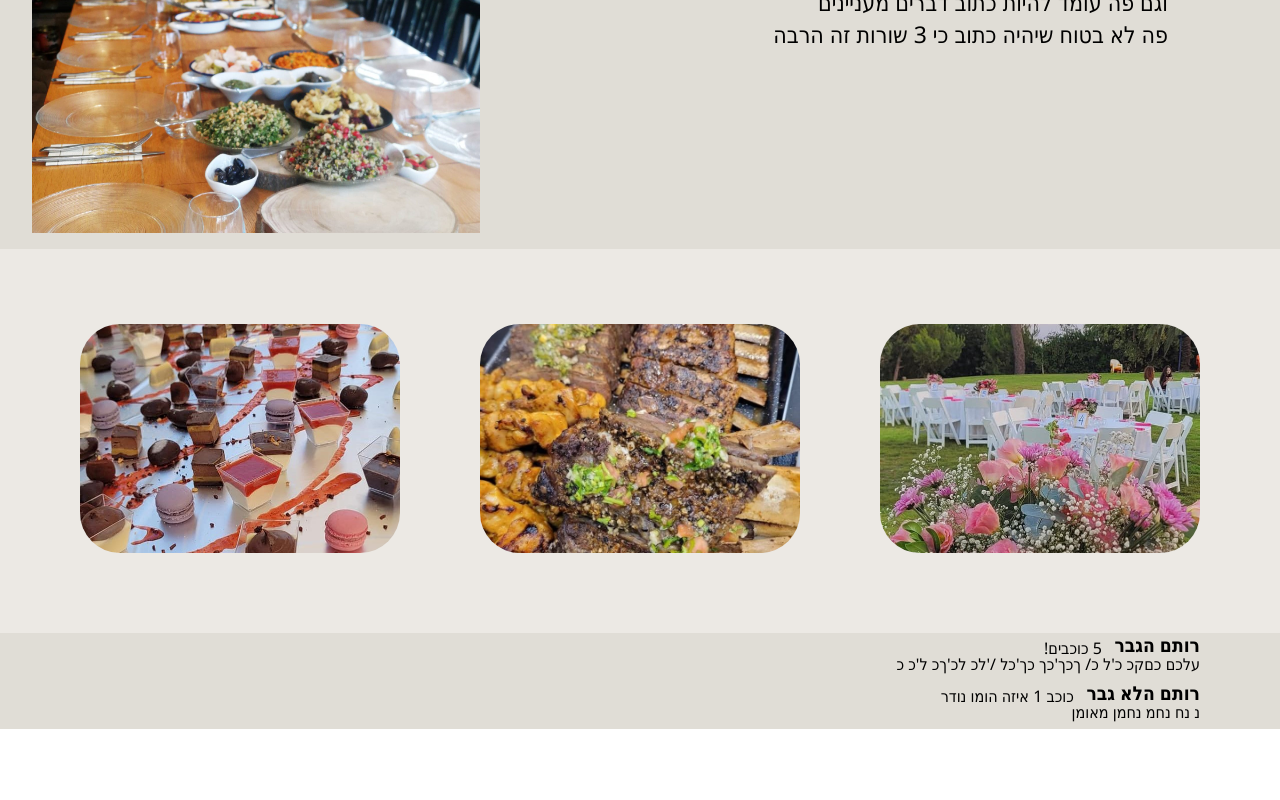
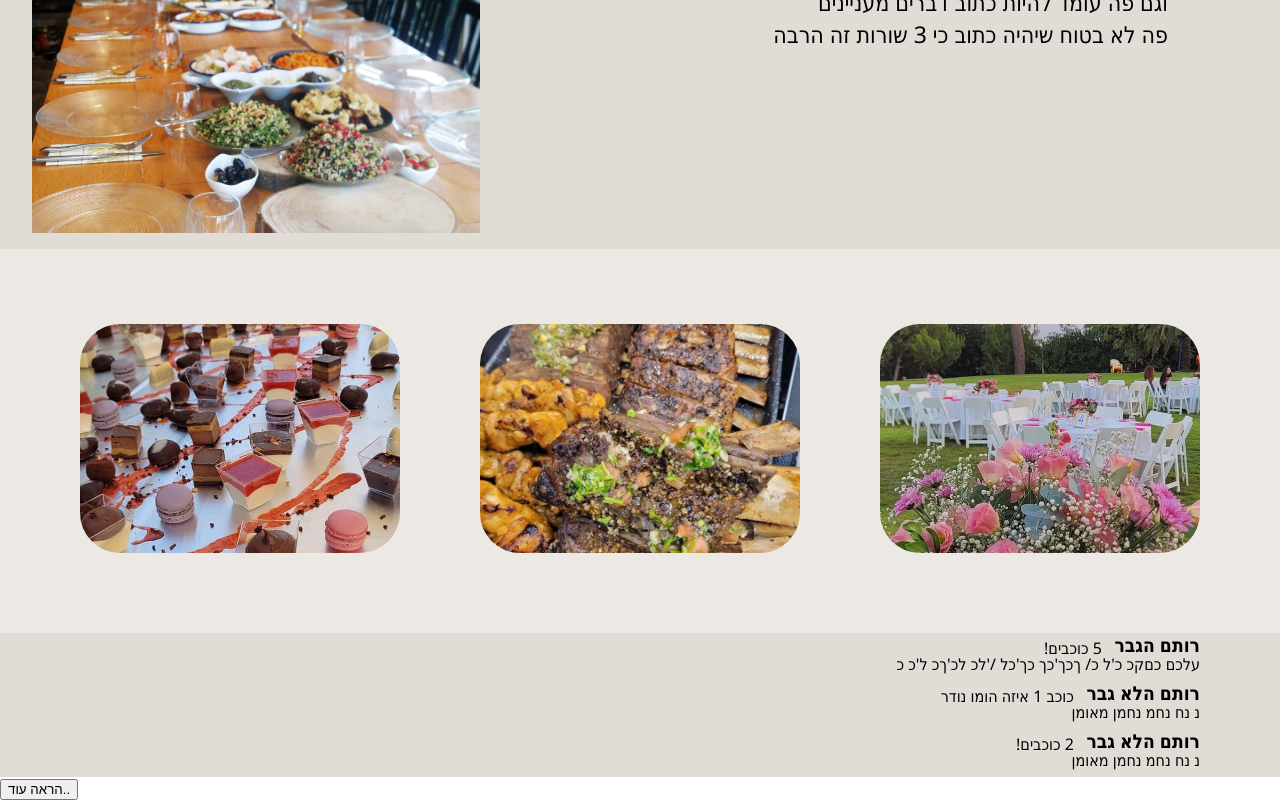
Before and after one commit to roey132/vue-project, a Vue app: page / in a window 1280 px wide. Shown: the part 311-1111 px from the top of the page. Before the commit the page ends 1040 px from the top, so only its background shows below. Built offline with nearby package versions, Linux system fonts and the light colour scheme.

Commit message:
add show more option to reviews box

```diff
--- /dev/null
+++ b/src/components/Review.vue
@@ -0,0 +1,42 @@
+<script setup>
+defineProps({
+    stars: Number,
+    username: String,
+    text: String
+})
+</script>
+
+<template>
+<div class="review">
+    <div class="review-title">
+        <b>{{username}}</b>
+        &nbsp;&nbsp;&nbsp;
+        <p v-if="stars>1">{{stars}} כוכבים!</p>
+        <p v-else>כוכב {{stars}} איזה הומו נודר</p>
+    </div>
+    <p>{{text}}</p>
+</div>
+</template>
+
+<style scoped>
+.review{
+    margin-right:5em;
+    height: 3em;
+}
+.review-title{
+    direction: rtl;
+    display:flex;
+    justify-content: flex-start;
+    align-items: flex-end;
+}
+b{
+    font-size:1.2em;
+    line-height:1.2em;
+}
+p{
+    direction: rtl;
+    font-size: 1em;
+    line-height:1em;
+    margin:0;
+}
+</style>
--- a/src/components/Reviews.vue
+++ b/src/components/Reviews.vue
@@ -1,8 +1,14 @@
 <script setup>
 import {ref} from "vue"
+import Review from "./Review.vue"
 
 const reviews = ref([{username:"רותם הגבר", text:"עלכם כםקכ כ'ל כ/ ךכך'כך  כך'כל /'לכ לכ'ךכ ל'כ כ",stars:5},
-                     {username:"רותם הלא גבר", text:"נ נח נחמ נחמן מאומן",stars:1}])
+                     {username:"רותם הלא גבר", text:"נ נח נחמ נחמן מאומן",stars:1},
+                     {username:"רותם הלא גבר", text:"נ נח נחמ נחמן מאומן",stars:2},
+                     {username:"רותם גבר", text:"נ נח נחמ נחמן מאומן",stars:4},
+                     {username:"רותם הלא גבר", text:"נ נח נחמ נחמן מאומן",stars:1},
+                     {username:"רותם גבר", text:"נ נח נחמ נחמן מאומן",stars:5},
+                     {username:"רותם הכמעט גבר", text:"נ נח נחמ נחמן מאומן",stars:3}])
 
 const showMore = ref(false)
 
@@ -10,19 +16,26 @@ const showMore = ref(false)
 
 
 <template>
-<div class="reviews-box">
-    <div v-for="review in reviews.slice(0,3)" :key="review.index">
-        <div class="review">
-            <div class="review-title">
-                <b>{{review.username}}</b>
-                &nbsp;&nbsp;&nbsp;
-                <p v-if="review.stars>1">{{review.stars}} כוכבים!</p>
-                <p v-else>כוכב {{review.stars}} איזה הומו נודר</p>
-            </div>
-            <p>{{review.text}}</p>
-        </div>
+<div v-if="!showMore" class="reviews-box show-less">
+    <div  v-for="review in reviews.slice(0,3)" :key="review.index">
+        <Review :stars=review.stars :username=review.username :text=review.text />
     </div>
 </div>
+<div v-else class="reviews-box show-more">
+    <div  v-for="review in reviews" :key="review.index">
+        <Review :stars=review.stars :username=review.username :text=review.text />
+    </div>
+</div>
+<div>
+    <div v-if="showMore">
+        <button  @click="showMore = false">הראה פחות..</button>
+    </div>
+    <div v-else>
+        <button @click="showMore = true">הראה עוד..</button>
+    </div>
+</div>
+
+
 </template>
 
 
@@ -33,31 +46,13 @@ const showMore = ref(false)
     overflow-x: hidden;
     overflow-y: auto;
 }
-.reviews-box-show-less{
-    max-height: 9em;
+.show-less{
+    max-height: 10em;
 }
-
-.reviews-box-show-more{
+.show-more{
     max-height:15em;
 }
-.review{
-    margin-right:5em;
-    height: 3em;
-}
-.review-title{
-    direction: rtl;
-    display:flex;
-    justify-content: flex-start;
-    align-items: flex-end;
-}
-b{
-    font-size:1.2em;
-    line-height:1.2em;
-}
-p{
-    direction: rtl;
-    font-size: 1em;
-    line-height:1em;
-    margin:0;
+button{
+
 }
 </style>
```
